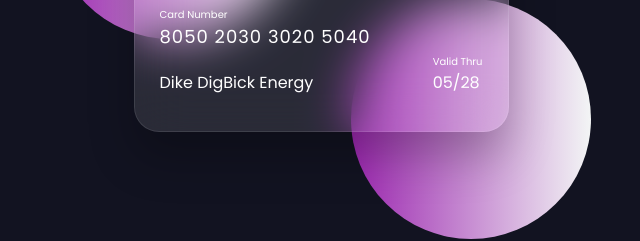
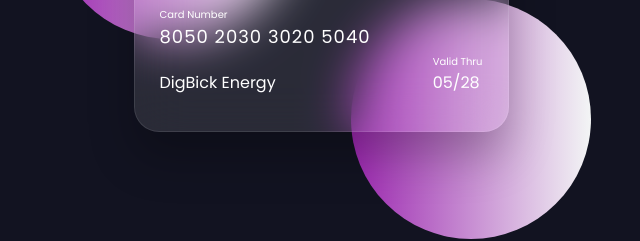
Before and after one commit to Mordeckaii/flipping-credit-card, a plain HTML site: page index.html in a window 1280 px wide. Shown: the part 381-622 px from the top of the page, 319-959 px from the left. Drawn offline with Linux system fonts and the light colour scheme.

Commit message:
Rename Card Holder

```diff
--- a/index.html
+++ b/index.html
@@ -22,7 +22,7 @@
             <div class="name-number">
               <h6>Card Number</h6>
               <h5 class="number">8050 2030 3020 5040</h5>
-              <h5 class="name">Dike DigBick Energy</h5>
+              <h5 class="name">DigBick Energy</h5>
             </div>
 
             <div class="valid-date">
```
